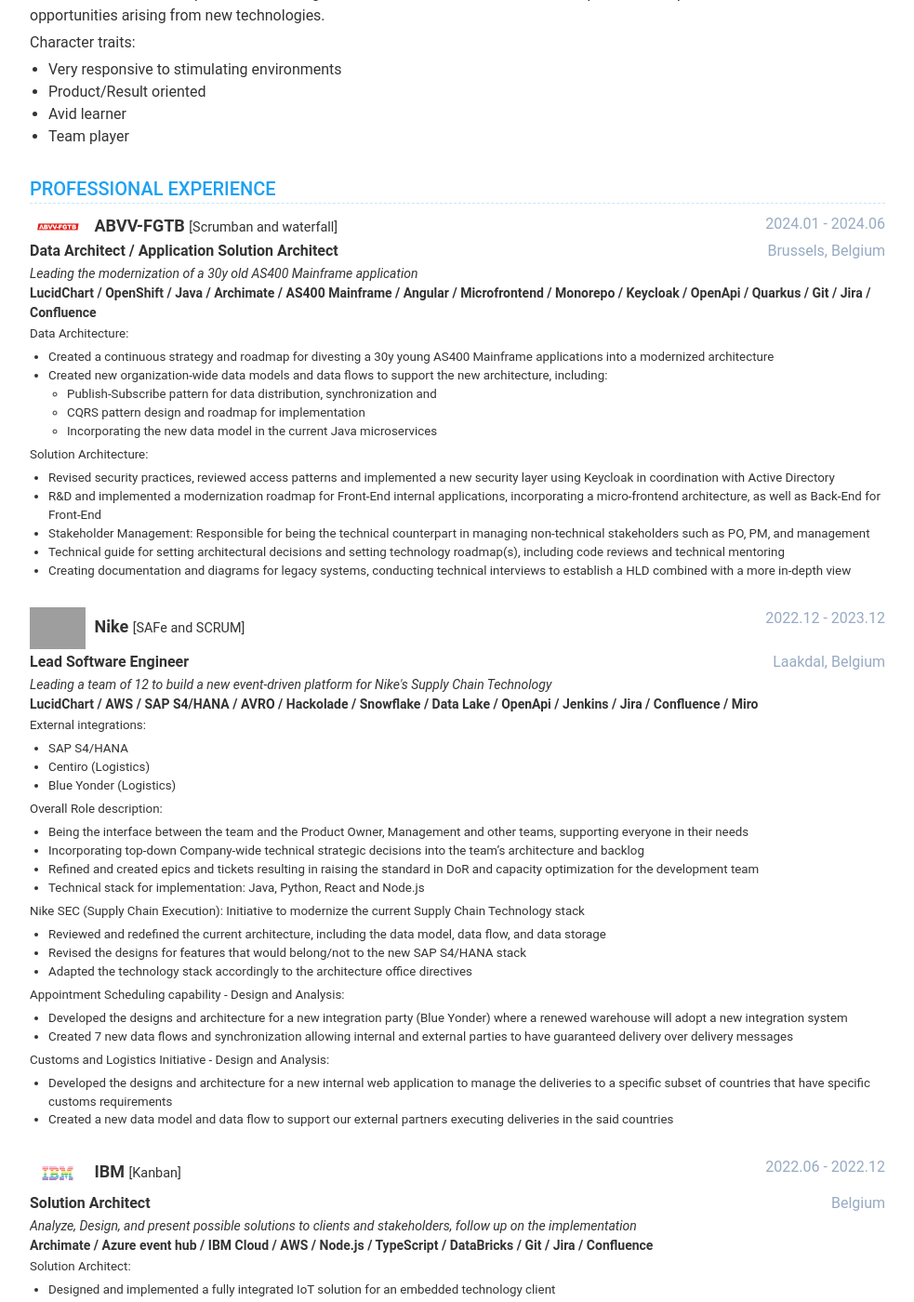
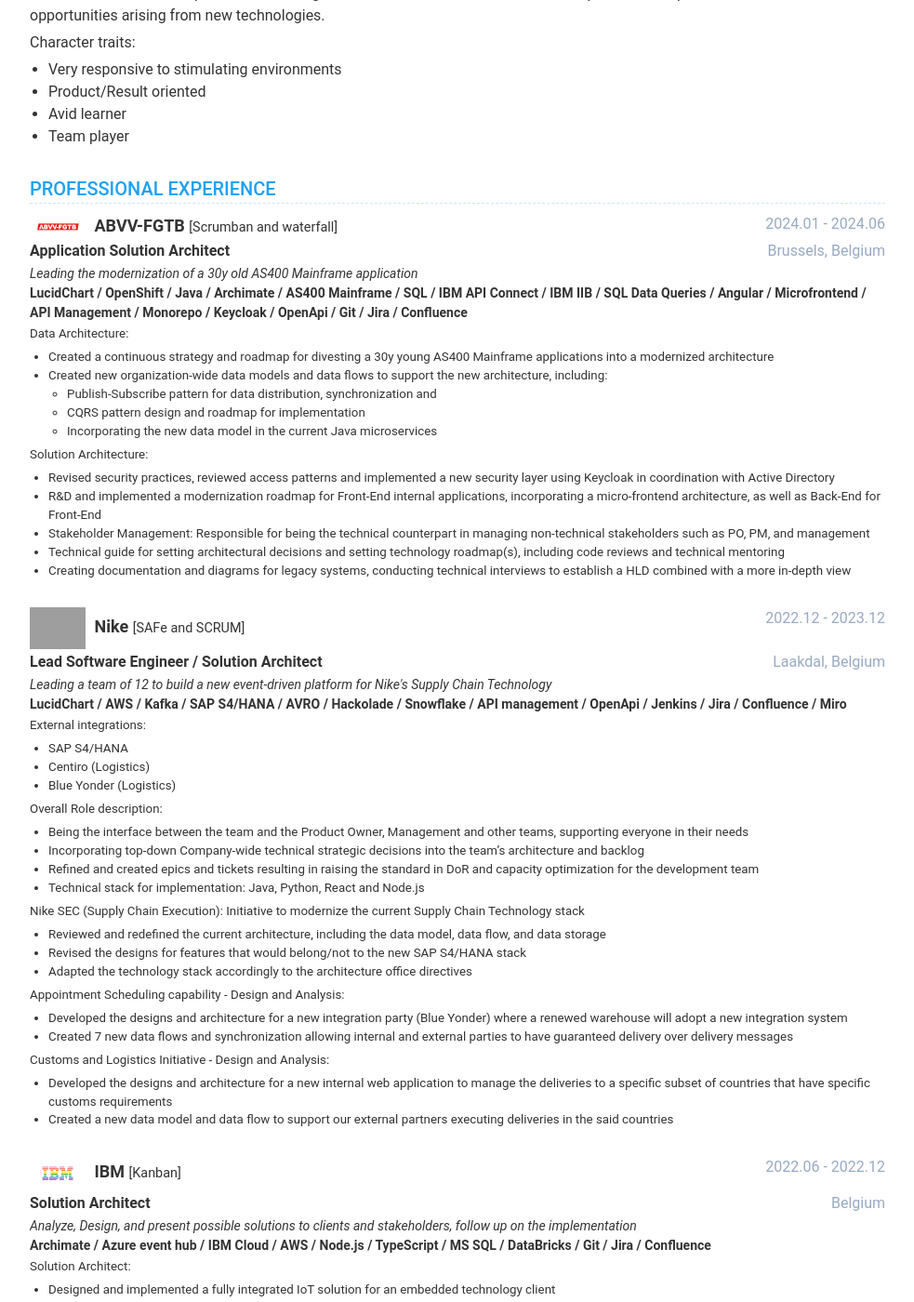
Before and after one commit to romdj/romdj.github.io, a Jekyll site: the page built from index.html, in a window 1280 px wide and 1400 px high, scrolled down 267 px. Shown: the whole window at 93% size, without its empty margins (148-1131 px from the left). Built offline with Jekyll 4.4.1, drawn with Linux system fonts in a browser that asks for light colours; nearby versions of some CDN libraries; some of the changed text lies outside the part shown; grey boxes are pictures that could not be loaded.

Commit message:
added MS SQL, API and Kafka

```diff
--- a/_data/data.yml
+++ b/_data/data.yml
@@ -107,19 +107,23 @@
   display: true
   title: Professional Experience
   items:
-    - role: Data Architect / Application Solution Architect
+    - role: Application Solution Architect
       technologies:
         - 'LucidChart'
         - ' / OpenShift'
         - ' / Java'
         - ' / Archimate'
         - ' / AS400 Mainframe'
+        - ' / SQL'
+        - ' / IBM API Connect'
+        - ' / IBM IIB'
+        - ' / SQL Data Queries'
         - ' / Angular'
         - ' / Microfrontend'
+        - ' / API Management'
         - ' / Monorepo'
         - ' / Keycloak'
         - ' / OpenApi'
-        - ' / Quarkus'
         - ' / Git'
         - ' / Jira'
         - ' / Confluence'
@@ -145,15 +149,16 @@
           - Technical guide for setting architectural decisions and setting technology roadmap(s), including code reviews and technical mentoring
           - Creating documentation and diagrams for legacy systems, conducting technical interviews to establish a HLD combined with a more in-depth view
 
-    - role: Lead Software Engineer
+    - role: Lead Software Engineer / Solution Architect
       technologies:
         - 'LucidChart'
         - ' / AWS'
+        - ' / Kafka'
         - ' / SAP S4/HANA'
         - ' / AVRO'
         - ' / Hackolade'
         - ' / Snowflake'
-        - ' / Data Lake'
+        - ' / API management'
         - ' / OpenApi'
         - ' / Jenkins'
         - ' / Jira'
@@ -200,6 +205,7 @@
         - ' / AWS'
         - ' / Node.js'
         - ' / TypeScript'
+        - ' / MS SQL'
         - ' / DataBricks'
         - ' / Git'
         - ' / Jira'
@@ -308,9 +314,11 @@
       technologies:
         - Node.JS
         - ' / AngularJS'
+        - ' / Python'
         - ' / Docker'
         - ' / ELK (ElasticSearch, Kibana)'
         - ' / Java (Tomcat)'
+        - ' / MS SQL'
         - ' / C#'
         - ' / Git & SVN'
 
```
